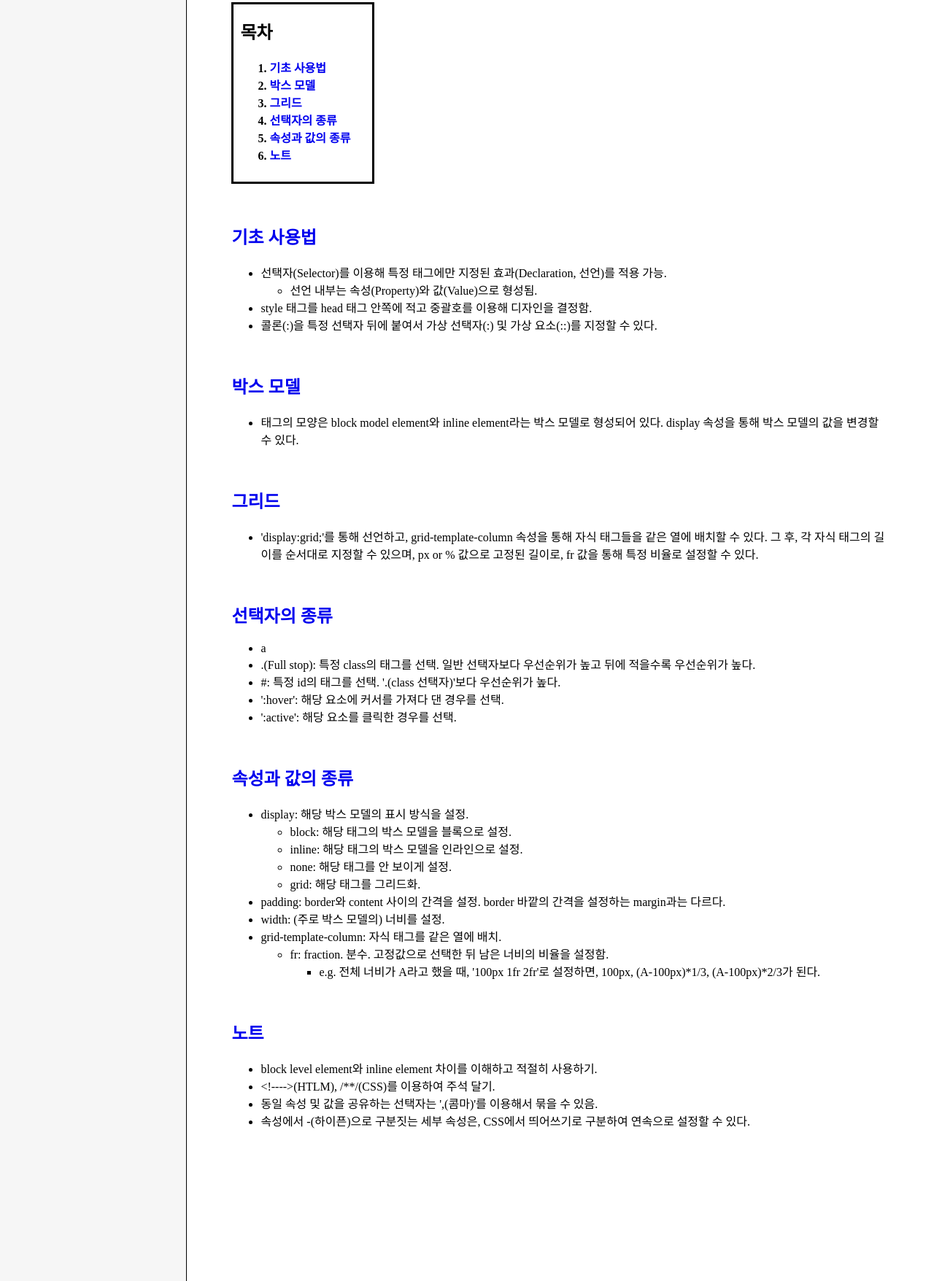
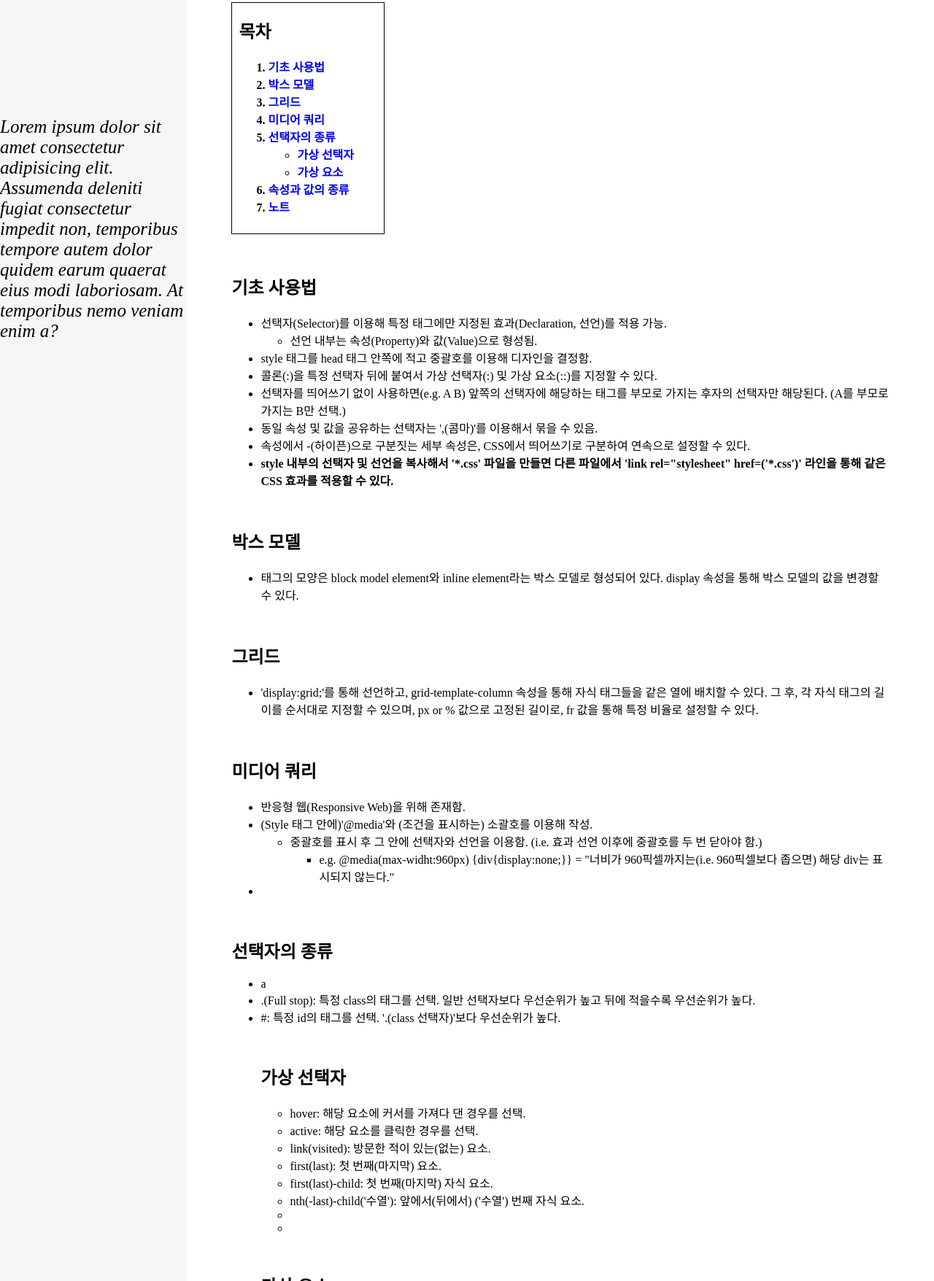
Before and after one commit to IsaacKang42/My-first-Web-site, a plain HTML site: page CSS.html in a window 1280 px wide. Shown: the part 1044-2800 px from the top of the page at 73% size. Drawn offline with Linux system fonts and the light colour scheme.

Commit message:
Add files via upload

```diff
--- /dev/null
+++ b/1.css
@@ -0,0 +1,11 @@
+a {
+      text-decoration: none;
+    }
+
+    a:hover {
+      color: #66023C;
+    }
+
+	body {
+      margin: 0%;
+    }
--- a/CSS.html
+++ b/CSS.html
@@ -4,15 +4,8 @@
 <head>
   <title>CSS 제작 공부</title>
   <meta charset="utf-8">
+  <link rel="stylesheet" href="1.css">
   <style>
-    a {
-      text-decoration: none;
-    }
-
-    a:hover {
-      color: #66023C;
-    }
-
     h1 {
       font-size: 60px;
       border-bottom: solid 1px;
@@ -20,23 +13,15 @@
       margin: 0%
     }
 
-    h1:hover {
-      color: gray;
-    }
 
     h2 {
       margin-top: 6%;
     }
 
     #otherlinks {
-      font-size: 30px;
-      border-right: 1px solid;
+      font-size: 25px;
       margin: 0%;
       background-color: #f6f6f6;
-    }
-
-    body {
-      margin: 0%;
     }
 
     #makinggrid {
@@ -47,6 +32,7 @@
     .oldmenus {
       color: #000000;
       background-color: #dddddd;
+      border-bottom: solid 1px #a5a5a5;
     }
 
     .oldmenus:hover {
@@ -55,15 +41,49 @@
       font-size: 42px;
     }
 
-    .indextext:hover {
-      font-size: 25px;
+    #index {
+      border: solid 1px;
+      margin-top: 6%;
+      width: 190px;
+      padding: 1%;
+    }
+
+    @media(max-width:960px) {
+      #Description {
+        display: none;
+      }
+
+      #makinggrid {
+        display: block;
+      }
+
+      #otherlinks {
+        border-right: none;
+      }
+
+      h1 {
+        border-bottom: none;
+      }
+
+      .oldmenus {
+        background-color: #ffffff;
+      }
+
+    }
+
+    h2 a {
+      color: #000000;
+    }
+
+    #lorem {
+      margin-top: 142%;
+      font-style: italic;
     }
   </style>
 </head>
 
 <body>
-  <link rel="stylesheet" href="">
-  <a href="#description"><img src="1.jpg" width=100% height="600px"></a>
+  <a href="#CSS.html"><img src="1.jpg" width=100% height="600px"></a>
   <h1 id="web"><span style="margin-left: 14%;"></span><a href="index.html" target="_blank"
       style="color: #000000;">WEB</a></span></h1>
   <div id="makinggrid">
@@ -82,26 +102,36 @@
           <div class="oldmenus">GitHub</div>
         </a>
       </strong>
+      <div id="lorem">
+        Lorem ipsum dolor sit amet consectetur adipisicing elit. Assumenda deleniti fugiat consectetur impedit non,
+        temporibus tempore autem dolor quidem earum quaerat eius modi laboriosam. At temporibus nemo veniam enim a?
+      </div>
     </div>
-    <div style="margin-left: 6%; margin-right: 6%; margin-bottom: 100%;">
-      <h2 id="description">CSS</h2>
-      종속형 시트 또는 캐스케이딩 스타일 시트(Cascading Style Sheets, CSS)는 마크업 언어가 실제 표시되는 방법을 기술하는 스타일 언어(style sheet language)로, HTML과
-      XHTML에 주로 쓰이며, XML에서도 사용할 수 있다. W3C의 표준이며, 레이아웃과 스타일을 정의할 때의 자유도가 높다. 기본 파일명은 style.css이다.
-      <br>마크업 언어(e.g. HTML)가 웹사이트의 몸체를 담당한다면 CSS는 옷과 액세서리처럼 꾸미는 역할을 담당한다고 할 수 있다. 즉, HTML 구조는 그대로 두고 CSS 파일만 변경해도 전혀 다른
-      웹사이트처럼 꾸밀 수 있다.
-      <br>현재 개발 중인 CSS3의 경우 그림자 효과, 그라데이션, 변형 등 그래픽 편집 프로그램으로 제작한 이미지를 대체할 수 있는 기능이 추가되었다. 또한 다양한 애니메이션 기능이 추가되어 어도비
-      플래시를
-      어느 정도 대체하고 있다.
-      <div style="border: solid; margin-top: 6%; width: 19%; padding: 1%;">
-        <h2 id="index">목차</h2>
+    <div style="margin-left: 6%; margin-right: 6%; margin-bottom: 50%;">
+      <h2>CSS</h2>
+      <div id="Description">종속형 시트 또는 캐스케이딩 스타일 시트(Cascading Style Sheets, CSS)는 마크업 언어가 실제 표시되는 방법을 기술하는 스타일 언어(style
+        sheet language)로,
+        HTML과 XHTML에 주로 쓰이며, XML에서도 사용할 수 있다. W3C의 표준이며, 레이아웃과 스타일을 정의할 때의 자유도가 높다. 기본 파일명은 style.css이다.
+        <br>마크업 언어(e.g. HTML)가 웹사이트의 몸체를 담당한다면 CSS는 옷과 액세서리처럼 꾸미는 역할을 담당한다고 할 수 있다. 즉, HTML 구조는 그대로 두고 CSS 파일만 변경해도 전혀
+        다른 웹사이트처럼 꾸밀 수 있다.
+        <br>현재 개발 중인 CSS3의 경우 그림자 효과, 그라데이션, 변형 등 그래픽 편집 프로그램으로 제작한 이미지를 대체할 수 있는 기능이 추가되었다. 또한 다양한 애니메이션 기능이 추가되어 어도비
+        플래시를 어느 정도 대체하고 있다.
+      </div>
+      <div id="index">
+        <h2>목차</h2>
         <strong>
           <ol>
-            <li class="indextext"><a href="#Basic">기초 사용법</a></li>
-            <li class="indextext"><a href="#BoxModel">박스 모델</a></li>
-            <li class="indextext"><a href="#Grid">그리드</a></li>
-            <li class="indextext"><a href="#Selectors">선택자의 종류</a></li>
-            <li class="indextext"><a href="#Properties">속성과 값의 종류</a></li>
-            <li class="indextext"><a href="#etc">노트</a></li>
+            <li><a href="#Basic">기초 사용법</a></li>
+            <li><a href="#BoxModel">박스 모델</a></li>
+            <li><a href="#Grid">그리드</a></li>
+            <li><a href="#MediaQuery">미디어 쿼리</a></li>
+            <li><a href="#Selectors">선택자의 종류</a></li>
+            <ul>
+              <li><a href="#PseudoClasses">가상 선택자</a></li>
+              <li><a href="#PseudoElements">가상 요소</a></li>
+            </ul>
+            <li><a href="#Properties">속성과 값의 종류</a></li>
+            <li><a href="#etc">노트</a></li>
           </ol>
         </strong>
       </div>
@@ -113,6 +143,13 @@
         </ul>
         <li>style 태그를 head 태그 안쪽에 적고 중괄호를 이용해 디자인을 결정함.</li>
         <li>콜론(:)을 특정 선택자 뒤에 붙여서 가상 선택자(:) 및 가상 요소(::)를 지정할 수 있다. </li>
+        <li>선택자를 띄어쓰기 없이 사용하면(e.g. A B) 앞쪽의 선택자에 해당하는 태그를 부모로 가지는 후자의 선택자만 해당된다. (A를 부모로 가지는 B만 선택.)</li>
+        <li>동일 속성 및 값을 공유하는 선택자는 ',(콤마)'를 이용해서 묶을 수 있음.</li>
+        <li>속성에서 -(하이픈)으로 구분짓는 세부 속성은, CSS에서 띄어쓰기로 구분하여 연속으로 설정할 수 있다.</li>
+        <strong>
+          <li>style 내부의 선택자 및 선언을 복사해서 '*.css' 파일을 만들면 다른 파일에서 'link rel="stylesheet" href=('*.css')' 라인을 통해 같은 CSS 효과를
+            적용할 수 있다.</li>
+        </strong>
       </ul>
       <h2 id="BoxModel"><a href="#index">박스 모델</a></h2>
       <ul>
@@ -123,13 +160,41 @@
         <li>'display:grid;'를 통해 선언하고, grid-template-column 속성을 통해 자식 태그들을 같은 열에 배치할 수 있다. 그 후, 각 자식 태그의 길이를 순서대로 지정할 수
           있으며, px or % 값으로 고정된 길이로, fr 값을 통해 특정 비율로 설정할 수 있다.</li>
       </ul>
+      <h2 id="MediaQuery"><a href="#index">미디어 쿼리</a></h2>
+      <ul>
+        <li>반응형 웹(Responsive Web)을 위해 존재함.</li>
+        <li>(Style 태그 안에)'@media'와 (조건을 표시하는) 소괄호를 이용해 작성.</li>
+        <ul>
+          <li>중괄호를 표시 후 그 안에 선택자와 선언을 이용함. (i.e. 효과 선언 이후에 중괄호를 두 번 닫아야 함.)</li>
+          <ul>
+            <li>e.g. @media(max-widht:960px) {div{display:none;}} = "너비가 960픽셀까지는(i.e. 960픽셀보다 좁으면) 해당 div는 표시되지 않는다."
+            </li>
+          </ul>
+        </ul>
+        <li></li>
+      </ul>
       <h2 id="Selectors"><a href="#index">선택자의 종류</a></h2>
       <ul>
         <li>a</li>
         <li>.(Full stop): 특정 class의 태그를 선택. 일반 선택자보다 우선순위가 높고 뒤에 적을수록 우선순위가 높다.</li>
         <li>#: 특정 id의 태그를 선택. '.(class 선택자)'보다 우선순위가 높다.</li>
-        <li>':hover': 해당 요소에 커서를 가져다 댄 경우를 선택.</li>
-        <li>':active': 해당 요소를 클릭한 경우를 선택.</li>
+      </ul>
+      <ul>
+        <h2 id="PseudoClasses"><a href="#index">가상 선택자</a></h2>
+        <ul>
+          <li>hover: 해당 요소에 커서를 가져다 댄 경우를 선택.</li>
+          <li>active: 해당 요소를 클릭한 경우를 선택.</li>
+          <li>link(visited): 방문한 적이 있는(없는) 요소.</li>
+          <li>first(last): 첫 번째(마지막) 요소. </li>
+          <li>first(last)-child: 첫 번째(마지막) 자식 요소. </li>
+          <li>nth(-last)-child('수열'): 앞에서(뒤에서) ('수열') 번째 자식 요소.</li>
+          <li></li>
+          <li></li>
+        </ul>
+        <h2 id="PseudoElements"><a href="#index">가상 요소</a></h2>
+        <ul>
+          <li></li>
+        </ul>
       </ul>
       <h2 id="Properties"><a href="#index">속성과 값의 종류</a></h2>
       <ul>
@@ -149,13 +214,30 @@
             <li>e.g. 전체 너비가 A라고 했을 때, '100px 1fr 2fr'로 설정하면, 100px, (A-100px)*1/3, (A-100px)*2/3가 된다.</li>
           </ul>
         </ul>
+        <strong>
+          <li>rel: link 태그를 이용해 stylesheet 값을 주고, href 속성으로 원하는 CSS 파일을 불러와서 효과를 적용할 수 있다.</li>
+        </strong>
+        <li>
+          list-style: 불릿(bullet, 글머리 기호)의 모양을 변경.
+          <ul>
+            <li>upper(lower)-roman: 로마 숫자 대문자(소문자).</li>
+            <li>upper(lower)-alpha: 알파벳 대문자(소문자).</li>
+            <li>disc: 점.</li>
+            <li>dics: 원.</li>
+            <li>square: 사각형.</li>
+            <li>decimal: 십진수 숫자.</li>
+            <ul>
+              <li>-leading-zero: 01로 시작하는 십진수.</li>
+            </ul>
+            <li>none: 표시 없음.</li>
+          </ul>
+        </li>
       </ul>
       <h2 id="etc"><a href="#index">노트</a></h2>
       <ul>
         <li>block level element와 inline element 차이를 이해하고 적절히 사용하기.</li>
         <li>&lt;!----&gt;(HTLM), /**/(CSS)를 이용하여 주석 달기. </li>
-        <li>동일 속성 및 값을 공유하는 선택자는 ',(콤마)'를 이용해서 묶을 수 있음.</li>
-        <li>속성에서 -(하이픈)으로 구분짓는 세부 속성은, CSS에서 띄어쓰기로 구분하여 연속으로 설정할 수 있다.</li>
+        <li>웹 페이지의 캐시는 CSS 파일을 미리 다운로드해서 다른 파일의 로딩 속도를 향상시키는 데 사용한다.</li>
       </ul>
     </div>
   </div>
```
Also changed, not shown: HTML.html (+5 -5 lines).
